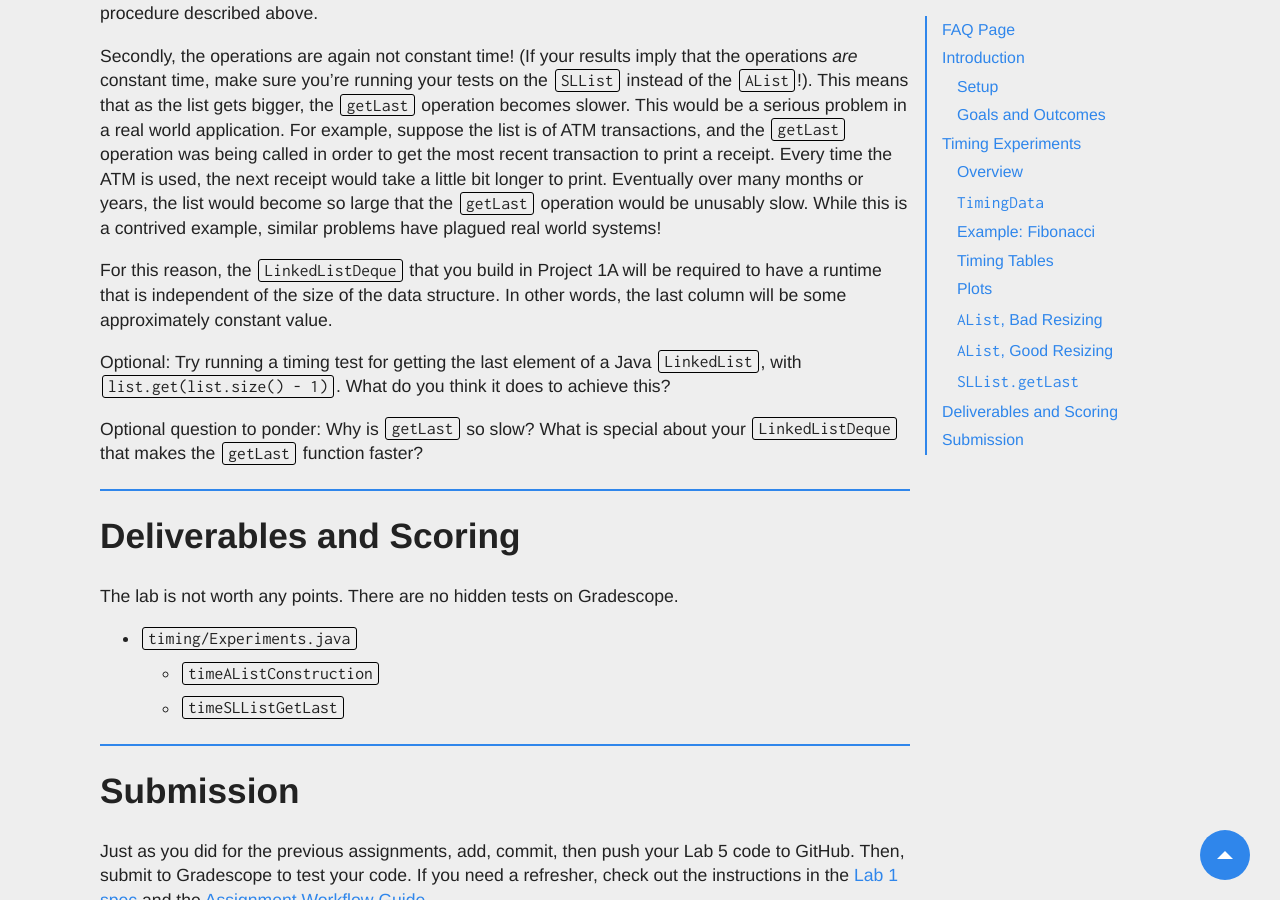
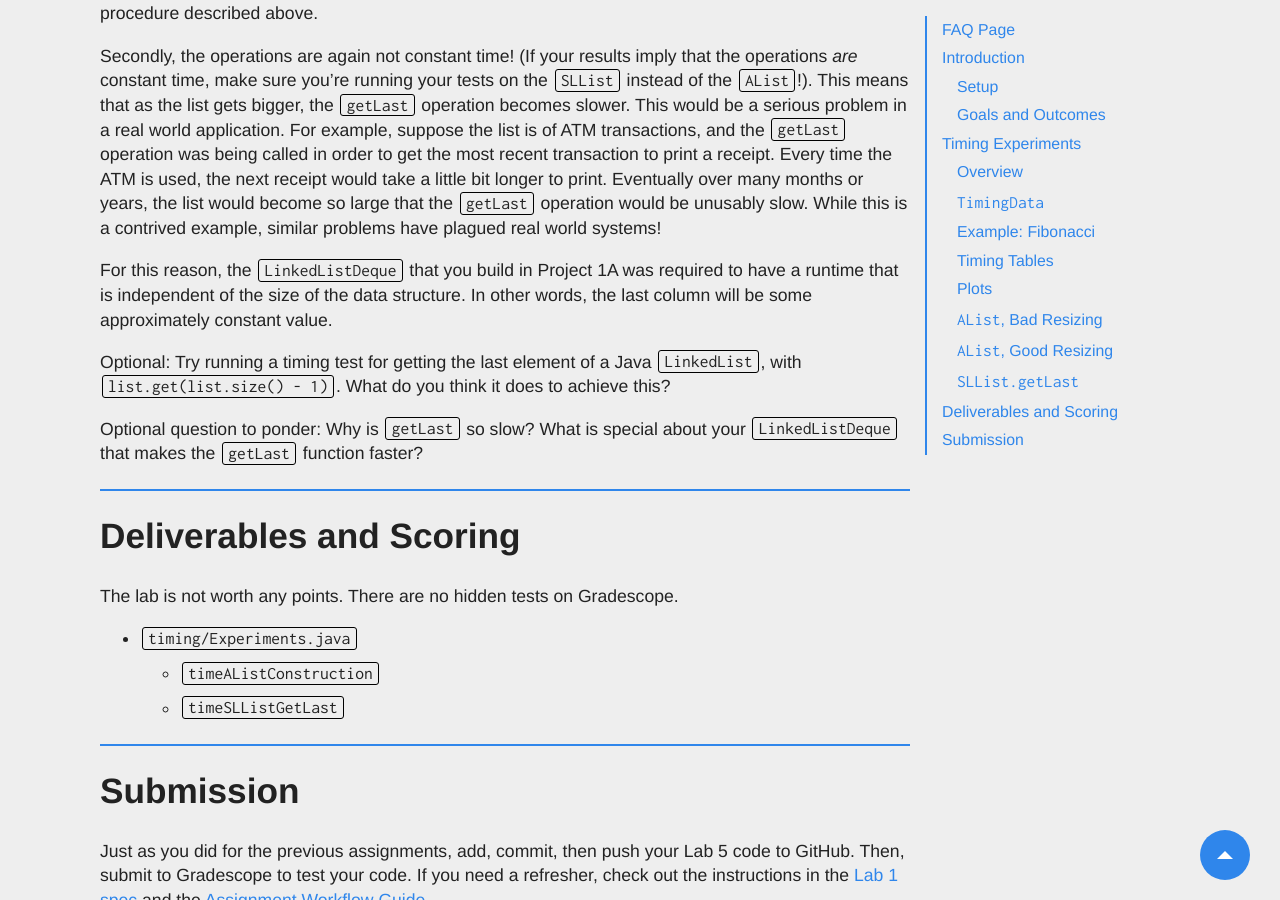
Before and after one commit to Berkeley-CS61B/website-fa23, a Jekyll site: the page built from materials/lab/lab05/index.md, in a window 1280 px wide and 900 px high, scrolled down 7383 px. Built offline with Jekyll 4.4.1, drawn with Linux system fonts in a browser that asks for light colours; nearby versions of some CDN libraries; comment, search, counter and statistics services are not loaded.

Commit message:
Change in lab05 spec

```diff
--- a/materials/lab/lab05/index.md
+++ b/materials/lab/lab05/index.md
@@ -328,7 +328,7 @@ the list would become so large that the `getLast` operation would be unusably
 slow. While this is a contrived example, similar problems have plagued real
 world systems!
 
-For this reason, the `LinkedListDeque` that you build in Project 1A will be
+For this reason, the `LinkedListDeque` that you build in Project 1A was
 required to have a runtime that is independent of the size of the data
 structure. In other words, the last column will be some approximately constant
 value.
```
